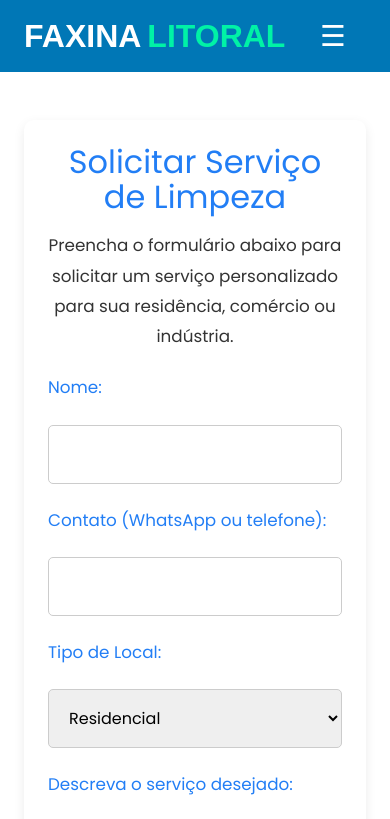
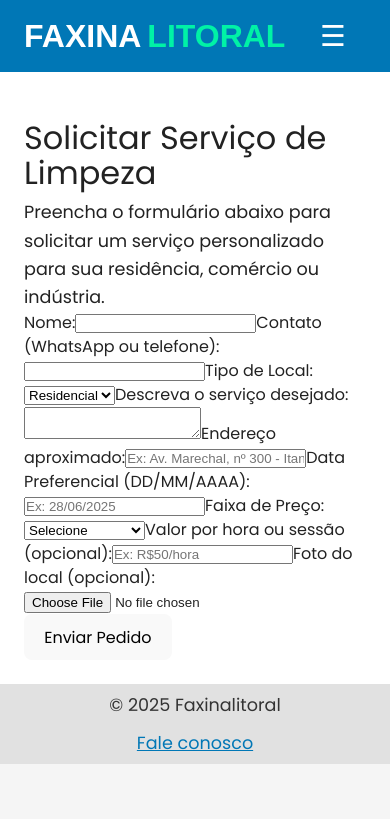
Before and after one commit to countdracula6/faxina-litoral, a React (Vite) app: page /contratar in a window 390 px wide. Shown: the top 819 px of the page. Built offline with nearby package versions, Linux system fonts and the light colour scheme.

Commit message:
contato mobile

```diff
--- a/src/pages/Contratar.css
+++ b/src/pages/Contratar.css
@@ -1,4 +1,4 @@
-.contratar {
+.contato {
   max-width: 900px;
   margin: 0 auto;
   padding: 2rem;
@@ -9,85 +9,83 @@
   color: #333;
 }
 
-.contratar h1 {
-  font-size: 2.6rem;
-  margin-bottom: 1rem;
+.contato h1 {
+  font-size: 2.5rem;
+  margin-bottom: 1.5rem;
   color: #227ef5;
   text-align: center;
 }
 
-.contratar p {
+.contato p {
   font-size: 1.2rem;
-  line-height: 1.8;
-  margin-bottom: 1.5rem;
+  line-height: 1.7;
+  margin-bottom: 2rem;
   text-align: center;
 }
 
-.contratar form {
+.contato form {
   display: flex;
   flex-direction: column;
-  gap: 1.5rem;
+  gap: 1.2rem;
 }
 
-.contratar label {
+.contato label {
   font-weight: 600;
   color: #227ef5;
   font-size: 1.1rem;
 }
 
-.contratar input,
-.contratar select,
-.contratar textarea {
+.contato input,
+.contato textarea {
   padding: 1rem;
   border: 1px solid #ccc;
-  border-radius: 5px;
-  font-size: 1.05rem;
+  border-radius: 6px;
+  font-size: 1.1rem;
   font-family: 'Poppins', sans-serif;
   width: 100%;
 }
 
-.contratar input[type="file"] {
-  border: none;
-  padding: 0.5rem 0;
+.contato textarea {
+  min-height: 140px;
+  resize: vertical;
 }
 
-.contratar button {
+.contato button {
   background-color: #227ef5;
   color: #fff;
   padding: 1rem;
   border: none;
-  border-radius: 5px;
+  border-radius: 6px;
   font-size: 1.2rem;
   cursor: pointer;
   transition: background-color 0.3s ease;
 }
 
-.contratar button:hover {
+.contato button:hover {
   background-color: #1a60c5;
 }
 
-/* Mobile responsive tweaks */
+/* Responsive adjustments */
 @media (max-width: 768px) {
-  .contratar {
+  .contato {
     padding: 1.5rem;
   }
 
-  .contratar h1 {
+  .contato h1 {
     font-size: 2rem;
   }
 
-  .contratar p,
-  .contratar label {
+  .contato p,
+  .contato label {
     font-size: 1.05rem;
   }
 
-  .contratar input,
-  .contratar select,
-  .contratar textarea {
+  .contato input,
+  .contato textarea {
     font-size: 1rem;
   }
 
-  .contratar button {
+  .contato button {
     font-size: 1.05rem;
     padding: 0.9rem;
   }
```
